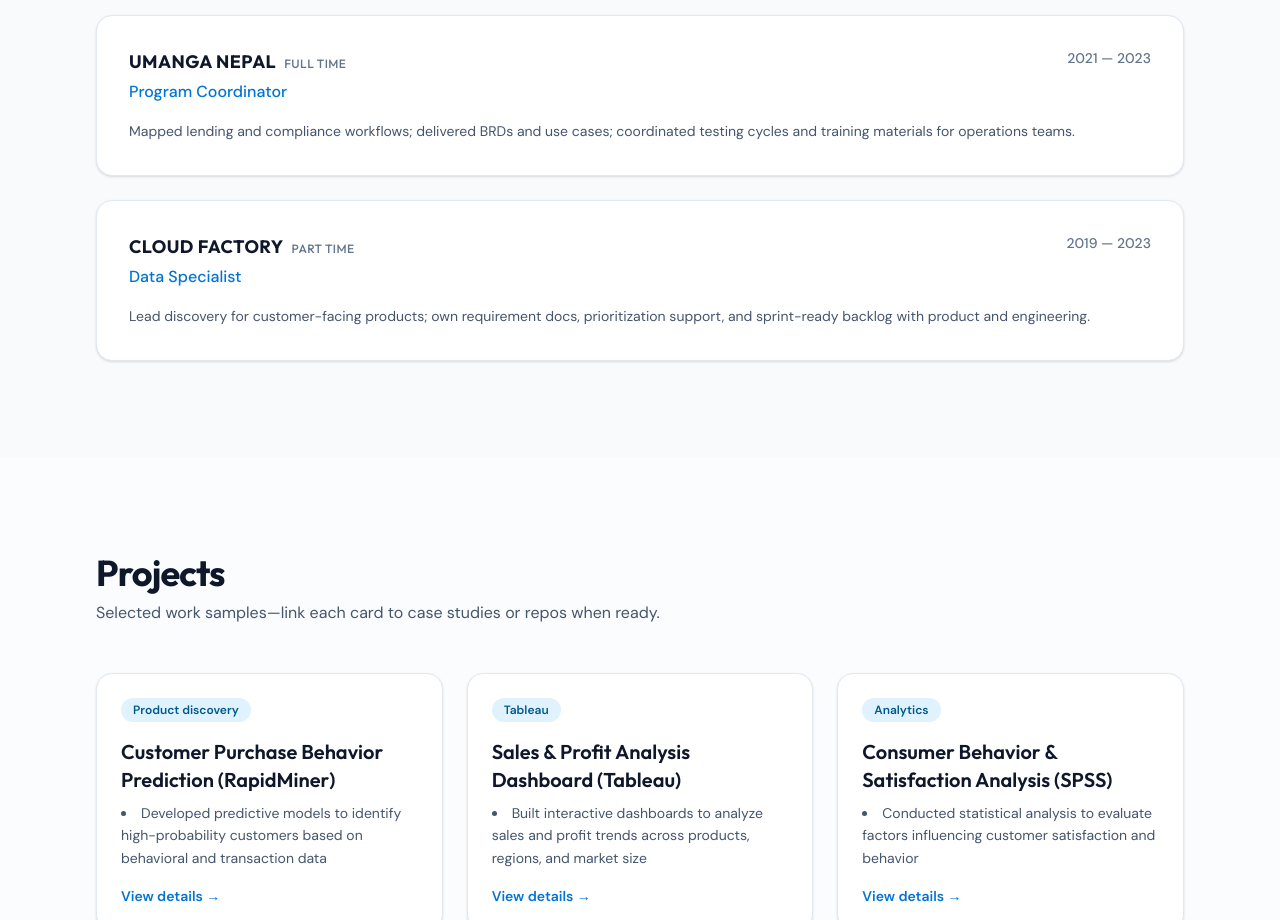
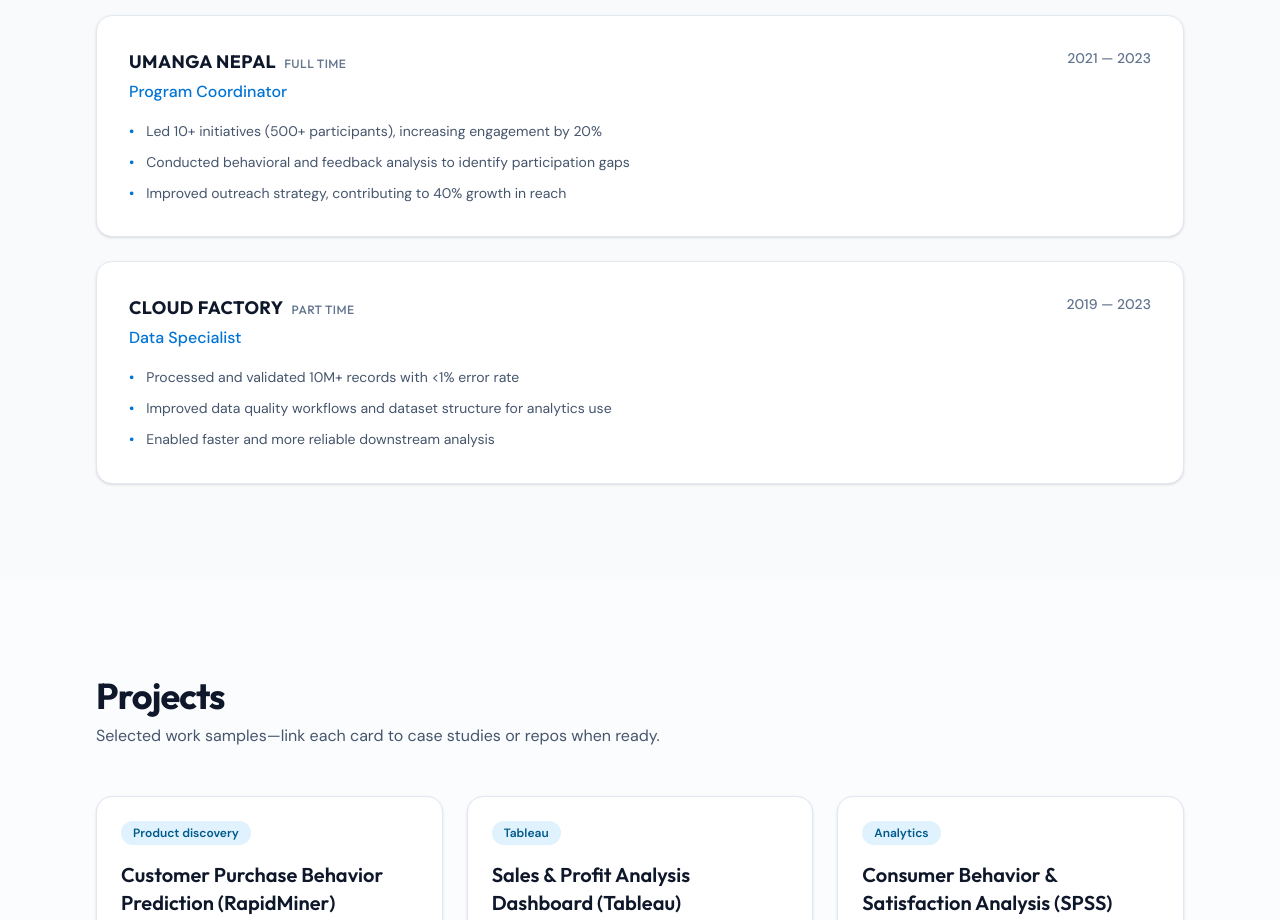
Before and after one commit to sushantdai/portfolioSushant, a React (Vite) app: page / in a window 1280 px wide. Shown: the part 2340-3260 px from the top of the page. Built offline with nearby package versions, Linux system fonts and the light colour scheme; no server answers.

Commit message:
added content

```diff
--- a/src/data/content.js
+++ b/src/data/content.js
@@ -72,21 +72,23 @@ export const experience = [
     role: 'Program Coordinator',
     period: '2021 — 2023',
     type: 'Full time',
-    summary:
-      'Mapped lending and compliance workflows; delivered BRDs and use cases; coordinated testing cycles and training materials for operations teams.',
+    summary:[
+      'Led 10+ initiatives (500+ participants), increasing engagement by 20%',
+      'Conducted behavioral and feedback analysis to identify participation gaps',
+      'Improved outreach strategy, contributing to 40% growth in reach'
+    ]
   },
   {
     company: 'Cloud Factory',
     role: 'Data Specialist',
     period: '2019 — 2023',
     type: 'Part time',
-    summary:
-      'Lead discovery for customer-facing products; own requirement docs, prioritization support, and sprint-ready backlog with product and engineering.',
+    summary:['Processed and validated 10M+ records with <1% error rate',
+'Improved data quality workflows and dataset structure for analytics use',
+'Enabled faster and more reliable downstream analysis'
+]
   },
-
-
 ]
-
 export const projects = [
   {
     id: 'rapidminer',
```
